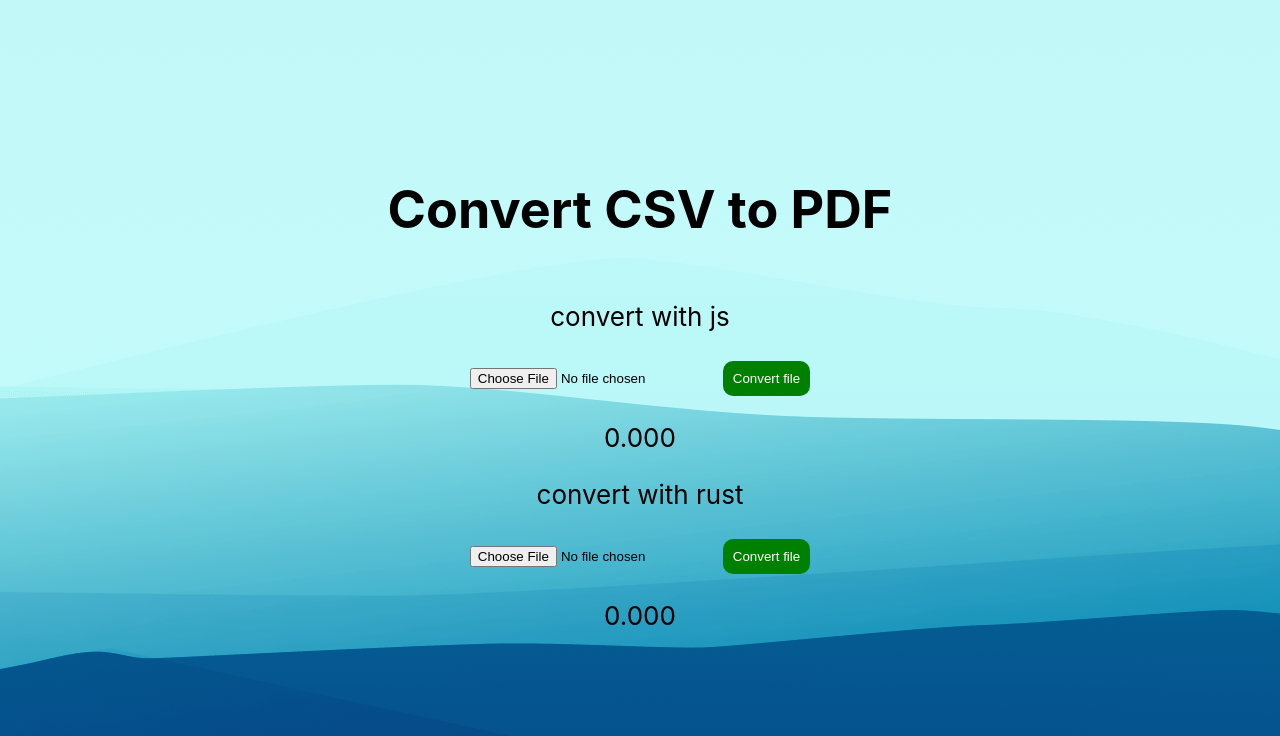
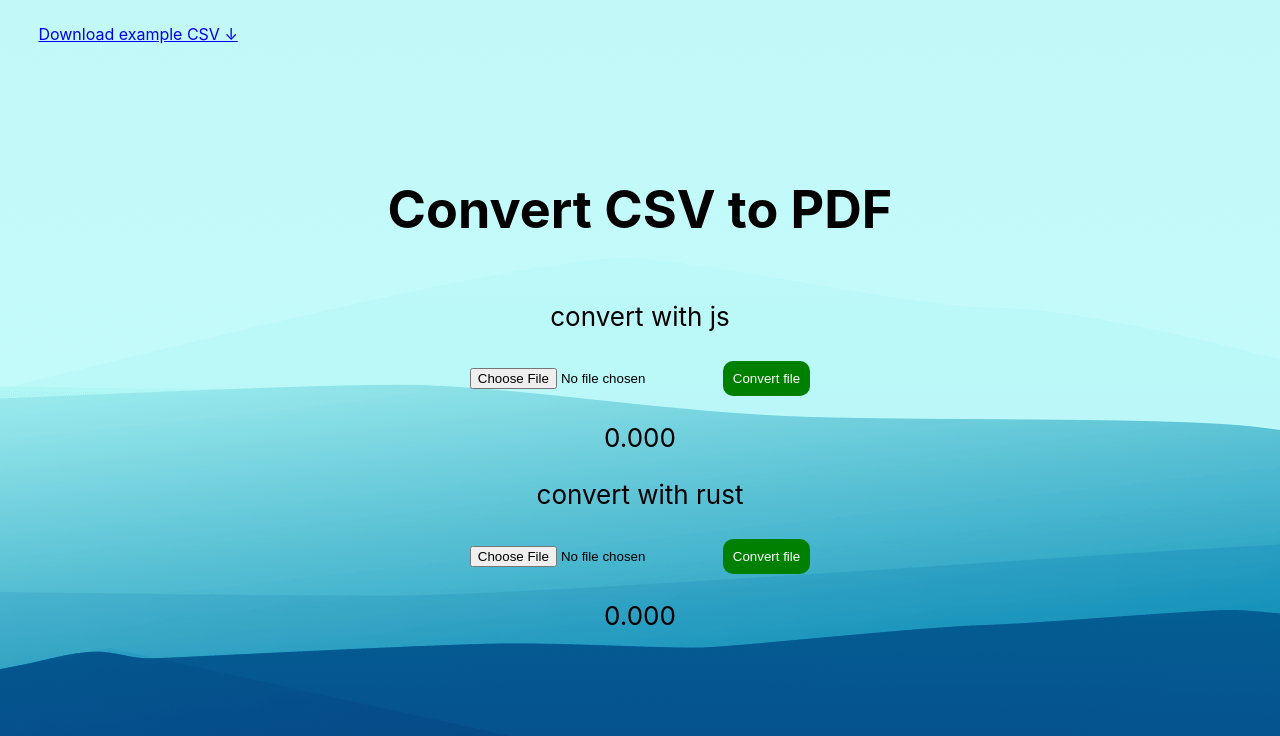
Before and after one commit to bilalozlu/csvToPdfConverter, a React (Create React App) app: page / in a window 1280 px wide. Shown: the top 736 px of the page. Built offline with nearby package versions, Linux system fonts and the light colour scheme; no server answers.

Commit message:
sample file downloading is added

```diff
--- a/src/App.css
+++ b/src/App.css
@@ -1,5 +1,11 @@
 .App {
   text-align: center;
+}
+
+.exampleCSV-area {
+  position: absolute;
+  left: 3vw;
+  top: 3vh
 }
 
 .App-header {
--- a/src/App.js
+++ b/src/App.js
@@ -7,6 +7,9 @@ function App() {
 
   return (
     <div className="App">
+      <div className='exampleCSV-area'>
+        <a href={process.env.PUBLIC_URL + "/example.csv"}>Download example CSV ↓</a>
+      </div>
        <header className="App-header">
         <h1>
           Convert CSV to PDF
--- a/src/convertJS.js
+++ b/src/convertJS.js
@@ -1,5 +1,4 @@
 import "./App.css";
-import axios from "axios";
 import React, { useEffect, useRef, useState } from "react";
 
 function ConvertJS() {
@@ -116,7 +115,6 @@ function ConvertJS() {
           <button
             onClick={() =>
               handleFileDownload(
-                "http://localhost:3333/BNK3.pdf",
                 "randommmmm.pdf"
               )
             }
--- a/src/convertRust.js
+++ b/src/convertRust.js
@@ -81,7 +81,6 @@ function ConvertRust() {
           <button
             onClick={() =>
               handleFileDownload(
-                "http://localhost:3333/BNK3.pdf",
                 "hello_world.pdf"
               )
             }
```
Also changed, not shown: 1 other file (tests, documents, lock files or other folders).
